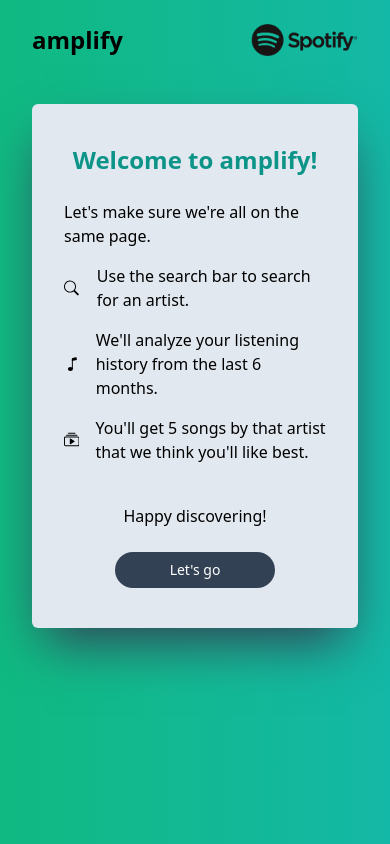
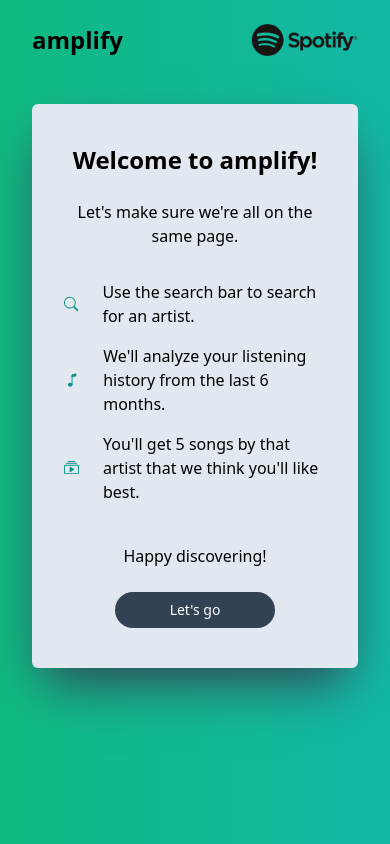
Before and after one commit to bilala45/amplify, a React (Create React App) app in the folder client/: page /about in a window 390 px wide. Built offline with nearby package versions, Linux system fonts and the light colour scheme.

Commit message:
Update component styles

```diff
--- a/client/src/components/Artist.js
+++ b/client/src/components/Artist.js
@@ -2,7 +2,7 @@ import { getAccessToken } from "../spotify.js";
 import blankProfile from "../assets/blank-profile.png";
 import axios from "axios";
 
-const Artist = ({ id, name, img, setSearchInput }) => {
+const Artist = ({ id, name, img, setSearchInput, setArtistTracks }) => {
   // handle artists with no image
   if (!img.length) {
     img = blankProfile;
@@ -23,19 +23,22 @@ const Artist = ({ id, name, img, setSearchInput }) => {
       }
     );
     console.log(response);
+    setArtistTracks(response.data);
   };
 
   return (
     <button
       onClick={handleArtistClick}
-      className="h-[4.5rem] flex items-center w-full hover:bg-emerald-300 hover:rounded-md hover:cursor-pointer"
+      className="h-[4.5rem] flex items-center text-left w-full hover:bg-emerald-300 hover:cursor-pointer"
     >
       <img
         className="ml-3 max-h-14 w-14 rounded-full"
         src={img}
         alt={name}
       ></img>
-      <div className="text-lg font-bold tracking-wider pl-4 pr-8">{name}</div>
+      <div className="text-md sm:text-lg font-bold tracking-wider pl-4 pr-8">
+        {name}
+      </div>
     </button>
   );
 };
--- a/client/src/components/Footer.js
+++ b/client/src/components/Footer.js
@@ -1,31 +1,5 @@
 const Footer = () => (
-  // flexbox with items pushed to the left and padding on left
-  // Set height of entire footer
-  // <footer className="flex items-center justify-between h-12">
-  //   {/* credits */}
-  //   <div>
-  //     Created by{" "}
-  //     <a
-  //       className="font-semibold hover:decoration-2 hover:text-slate-100"
-  //       href="https://github.com/bilala45"
-  //     >
-  //       @bilala45
-  //     </a>
-  //     . Powered by{" "}
-  //     <a
-  //       className="font-semibold hover:decoration-2 hover:text-slate-100"
-  //       href="https://spotify.com/"
-  //     >
-  //       @Spotify
-  //     </a>
-  //   </div>
-  //   {/* copyright */}
-  //   <div>Copyright © 2022, Bilal Ali. All rights reserved.</div>
-  // </footer>
-
   <footer className="h-12">
-    {/* credits */}
-    <div>
     Created by{" "}
     <a
       className="font-semibold hover:decoration-2 hover:text-slate-100"
@@ -33,15 +7,7 @@ const Footer = () => (
     >
       @bilala45
     </a>
-      . Powered by{" "}
-      <a
-        className="font-semibold hover:decoration-2 hover:text-slate-100"
-        href="https://spotify.com/"
-      >
-        @Spotify
-      </a>
     .
-    </div>
   </footer>
 );
 
--- a/client/src/pages/AboutPage.js
+++ b/client/src/pages/AboutPage.js
@@ -14,24 +14,24 @@ const AboutModal = () => {
 
   return (
     <div className="flex justify-center">
-      <div className="bg-slate-200 rounded-md mb-24 px-8 md:px-14 py-10 text-center max-w-screen-md shadow-2xl shadow-slate-700">
-        <h1 className="text-2xl sm:text-3xl font-semibold text-teal-600">
+      <div className="bg-slate-200 rounded-md mb-24 px-6 md:px-14 py-10 text-center max-w-screen-md shadow-2xl shadow-slate-700">
+        <h1 className="text-2xl sm:text-3xl font-semibold">
           Welcome to amplify!
         </h1>
         <div className="text-md sm:text-lg text-left">
-          <div className="pt-6 sm:pt-6 sm:text-center">
+          <div className="pt-6 sm:pt-6 text-center">
             Let's make sure we're all on the same page.
           </div>
 
           <div className="hidden sm:block">
             <div className="grid grid-cols-3 justify-items-center pt-10 text-2xl gap-8">
-              <div className="col-span-1">
+              <div className="col-span-1 text-teal-600">
                 <BsSearch />
               </div>
-              <div className="col-span-1">
+              <div className="col-span-1 text-teal-600">
                 <BsMusicNote />
               </div>
-              <div className="col-span-1">
+              <div className="col-span-1 text-teal-600">
                 <BsCollectionPlay />
               </div>
             </div>
@@ -50,21 +50,21 @@ const AboutModal = () => {
             </div>
           </div>
 
-          <div className="sm:hidden">
-            <div className="pt-4 flex justify-between items-center">
-              <BsSearch className="text-xl mr-[18px]" />
+          <div className="sm:hidden mx-2">
+            <div className="pt-8 flex justify-between items-center">
+              <BsSearch className="text-xl mr-6 text-teal-600" />
               <div>Use the search bar to search for an artist.</div>
             </div>
 
             <div className="pt-4 flex justify-between items-center">
-              <BsMusicNote className="text-3xl mr-4" />
+              <BsMusicNote className="text-3xl mr-6 text-teal-600" />
               <div>
                 We'll analyze your listening history from the last 6 months.
               </div>
             </div>
 
             <div className="pt-4 flex justify-between items-center">
-              <BsCollectionPlay className="text-3xl mr-4" />
+              <BsCollectionPlay className="text-3xl mr-6 text-teal-600" />
               <div>
                 You'll get 5 songs by that artist that we think you'll like
                 best.
```
Lines whose indentation alone changed are shown as unchanged.
